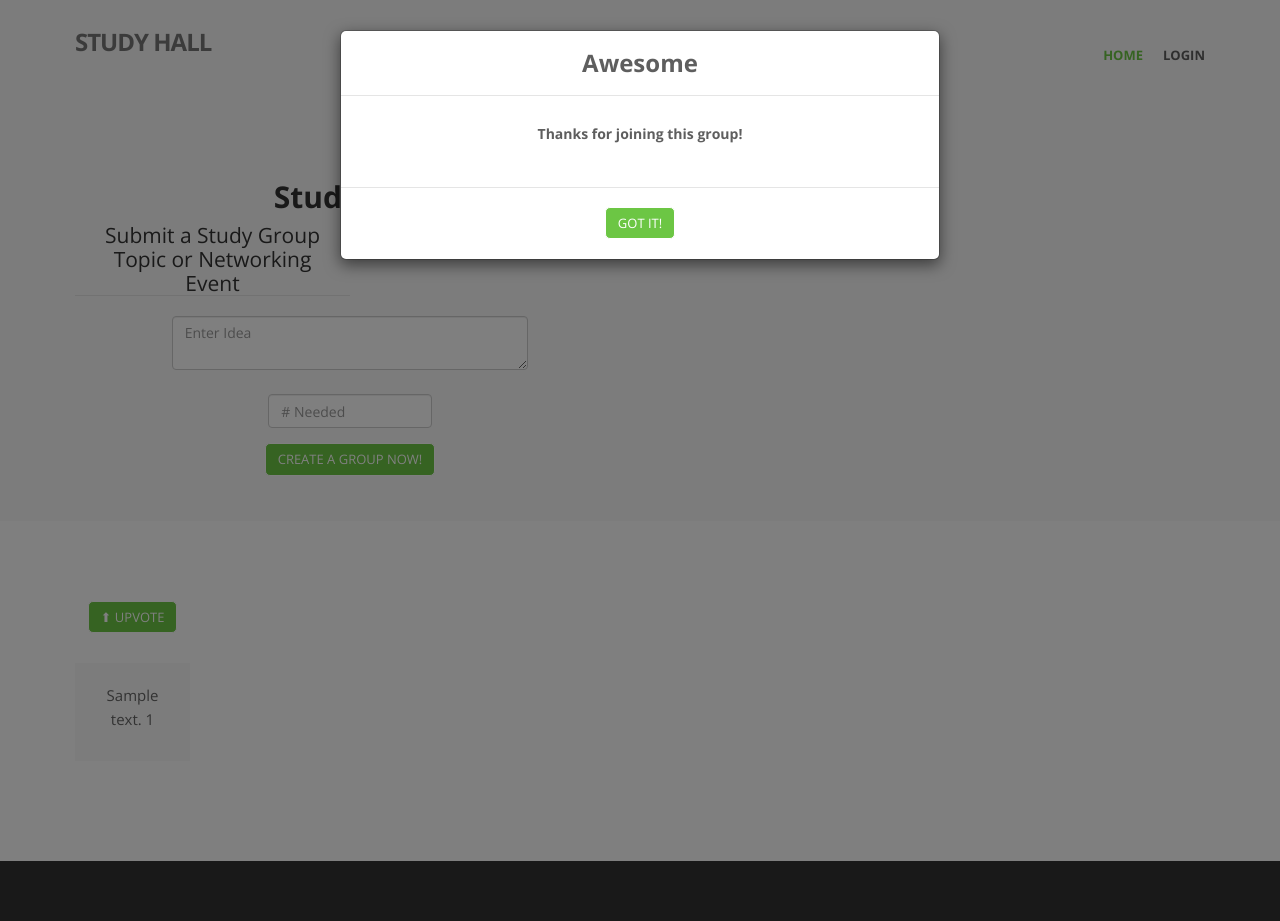
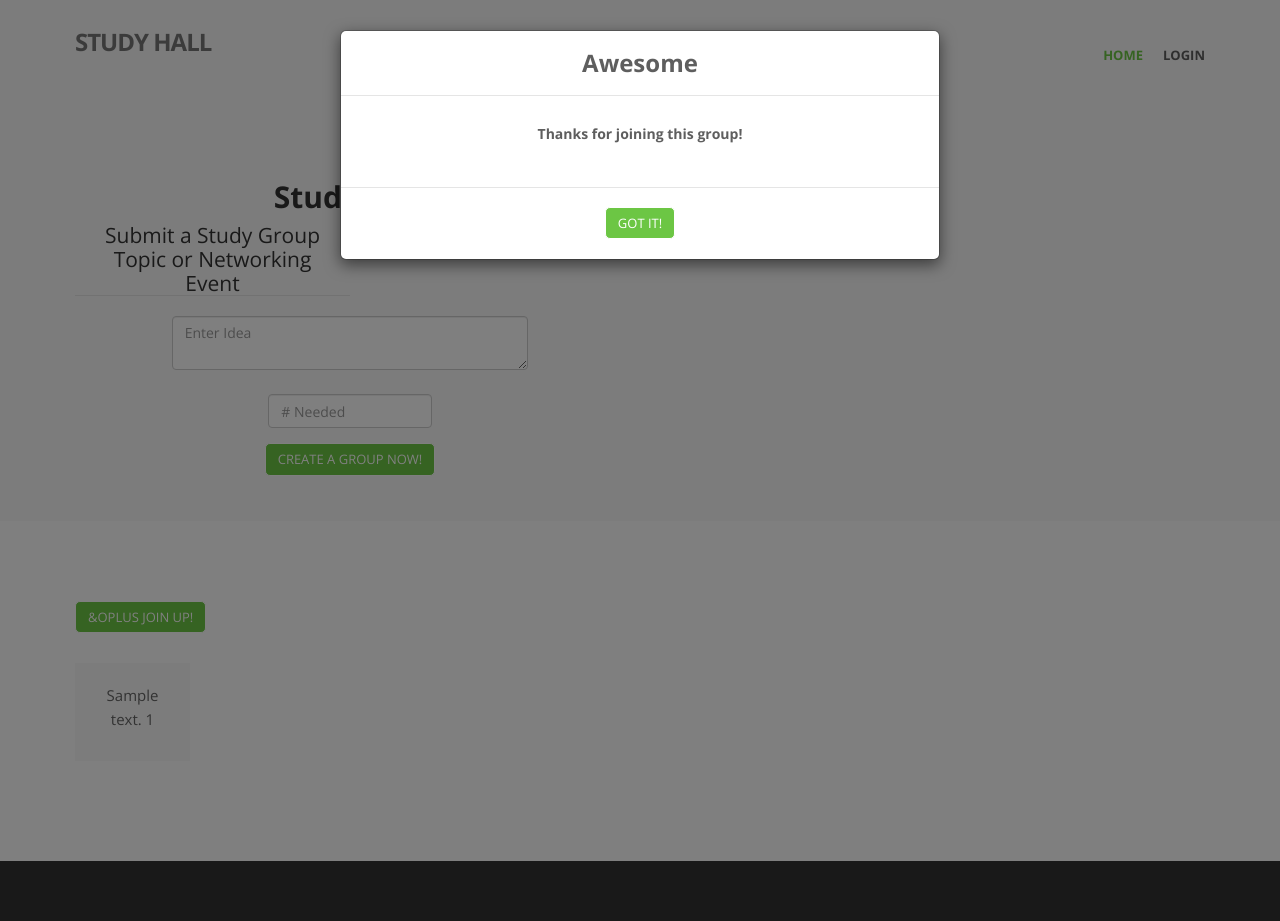
Before and after one commit to sonnyhughes/pdtest, a Node project: template views/joinModal.handlebars in a window 1280 px wide. Run offline with Node 20 templates, Linux system fonts and the light colour scheme; the template is opened without the code that fills it: most values are stand-ins (such as "Sample title", 1, 10 or a date in 2020); some libraries are stand-ins or nearby versions.

Commit message:
Updates submit button copy

```diff
--- a/views/cantJoinModal.handlebars
+++ b/views/cantJoinModal.handlebars
@@ -139,7 +139,7 @@
                      <input type="hidden" name="postId" value="{{this.id}}">
                      <input type="hidden" name="groupLimit" value="{{this.groupLimit}}">
                      <div class="box-bottom">
-                        <button type="submit" id="build" margin="20px" class="btn btn-success">&#x2B06 Upvote</button>
+                        <button type="submit" id="build" margin="20px" class="btn btn-success">&oplus Join Up!</button>
                      </div>
                   </form>
                   </p>
--- a/views/emptyInputModal.handlebars
+++ b/views/emptyInputModal.handlebars
@@ -141,7 +141,7 @@
                      <input type="hidden" name="postId" value="{{this.id}}">
                      <input type="hidden" name="groupLimit" value="{{this.groupLimit}}">
                      <div class="box-bottom">
-                        <button type="submit" id="build" margin="20px" class="btn btn-success">&#x2B06 Upvote</button>
+                        <button type="submit" id="build" margin="20px" class="btn btn-success">&oplus Join Up!</button>
                      </div>
                   </form>
                   </p>
--- a/views/groupIsFull.handlebars
+++ b/views/groupIsFull.handlebars
@@ -141,7 +141,7 @@
                      <input type="hidden" name="postId" value="{{this.id}}">
                      <input type="hidden" name="groupLimit" value="{{this.groupLimit}}">
                      <div class="box-bottom">
-                        <button type="submit" id="build" margin="20px" class="btn btn-success">&#x2B06 Upvote</button>
+                        <button type="submit" id="build" margin="20px" class="btn btn-success">&oplus Join Up!</button>
                      </div>
                   </form>
                   </p>
--- a/views/joinAndEmailModal.handlebars
+++ b/views/joinAndEmailModal.handlebars
@@ -141,7 +141,7 @@
                      <input type="hidden" name="postId" value="{{this.id}}">
                      <input type="hidden" name="groupLimit" value="{{this.groupLimit}}">
                      <div class="box-bottom">
-                        <button type="submit" id="build" margin="20px" class="btn btn-success">&#x2B06 Upvote</button>
+                        <button type="submit" id="build" margin="20px" class="btn btn-success">&oplus Join Up!</button>
                      </div>
                   </form>
                   </p>
--- a/views/joinModal.handlebars
+++ b/views/joinModal.handlebars
@@ -141,7 +141,7 @@
                      <input type="hidden" name="postId" value="{{this.id}}">
                      <input type="hidden" name="groupLimit" value="{{this.groupLimit}}">
                      <div class="box-bottom">
-                        <button type="submit" id="build" margin="20px" class="btn btn-success">&#x2B06 Upvote</button>
+                        <button type="submit" id="build" margin="20px" class="btn btn-success">&oplus Join Up!</button>
                      </div>
                   </form>
                   </p>
--- a/views/pleaseLoginModal.handlebars
+++ b/views/pleaseLoginModal.handlebars
@@ -143,7 +143,7 @@
                      <input type="hidden" name="groupLimit" value="{{this.groupLimit}}">
                      <input type="hidden" name="capacity" value="false">
                      <div class="box-bottom">
-                        <button type="submit" id="build" margin="20px" class="btn btn-success">&#x2B06 Upvote</button>
+                        <button type="submit" id="build" margin="20px" class="btn btn-success">&oplus Join Up!</button>
                      </div>
                   </form>
                   </p>
```
Also changed, not shown: views/index.handlebars (+4 -4 lines).
